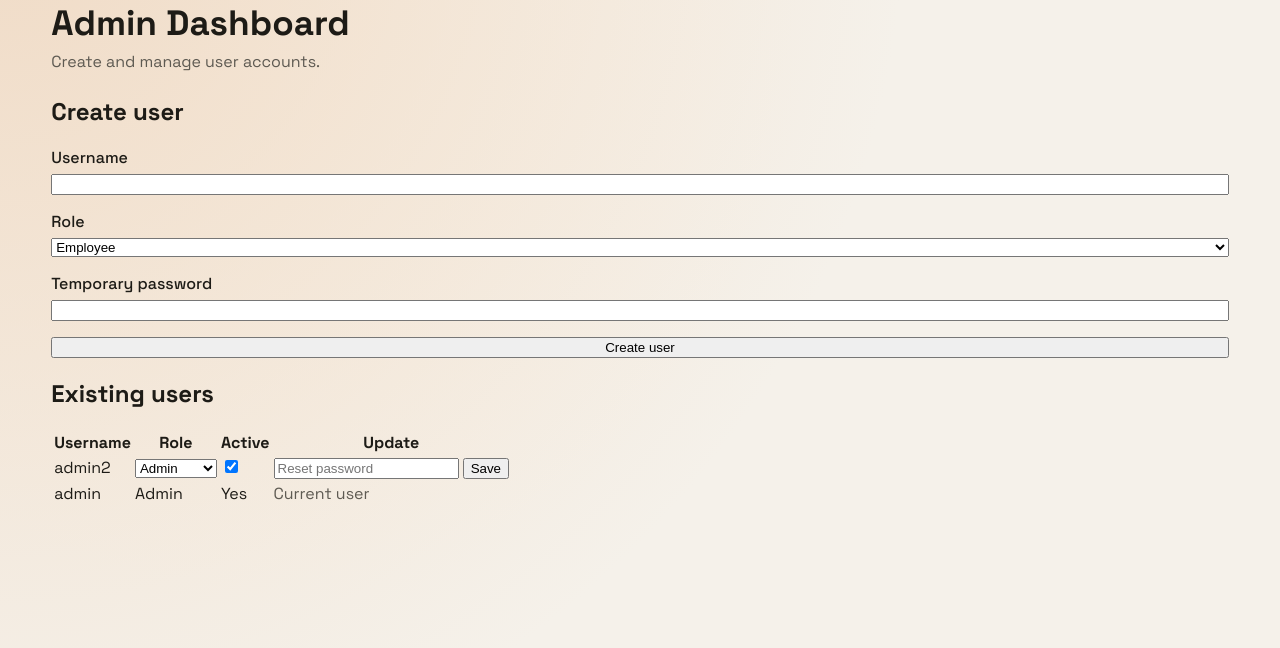
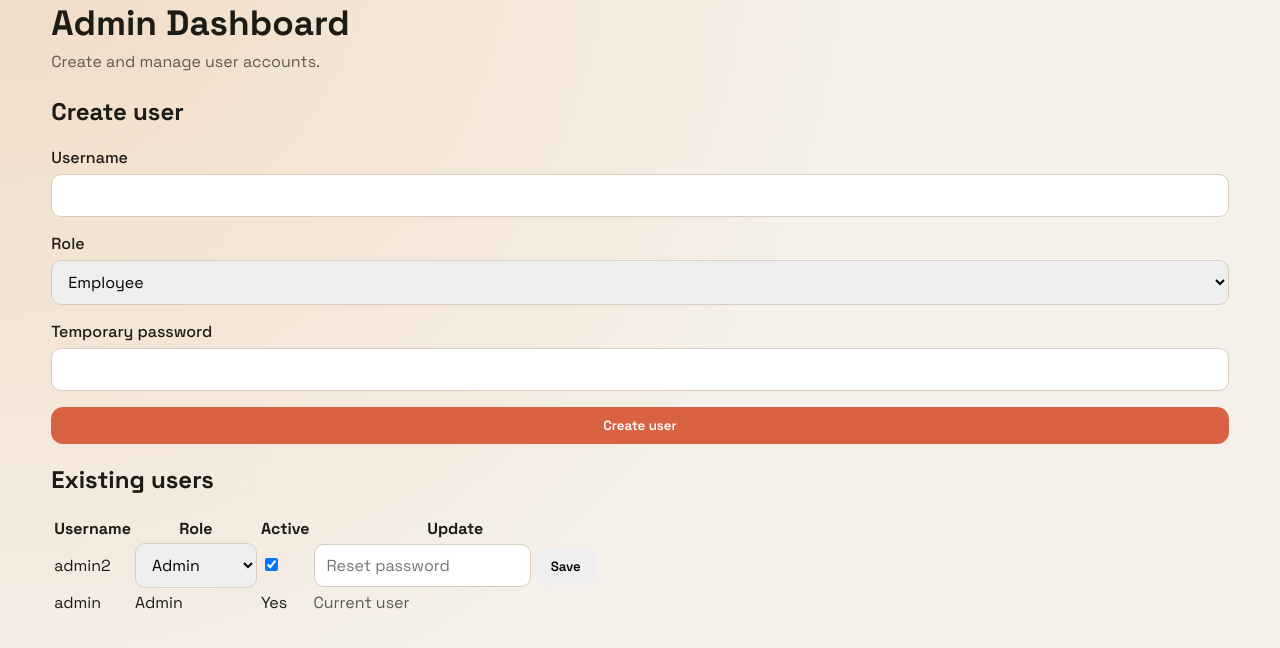
Before and after one commit to NikosTsigkros/tsigkros-crm-nyc, a Flask app: page /admin/users in a window 1280 px wide. Shown: the part 96-744 px from the top of the page. Run offline with Flask 3, Linux system fonts and the light colour scheme; a user stored in the database is signed in; data comes from the database, SQL or seed files in the repository.

Commit message:
add css for inputs & buttons

```diff
--- a/app/static/app.css
+++ b/app/static/app.css
@@ -139,3 +139,54 @@ body {
   gap: 6px;
   font-weight: 500;
 }
+
+input,
+select,
+textarea {
+  padding: 10px 12px;
+  border-radius: 10px;
+  border: 1px solid #d8cdbf;
+  font-family: inherit;
+  font-size: 1rem;
+}
+
+input:focus,
+select:focus,
+textarea:focus {
+  outline: 2px solid var(--accent);
+  border-color: var(--accent);
+}
+
+textarea {
+  resize: vertical;
+}
+
+.checkbox {
+  display: flex;
+  align-items: center;
+  gap: 10px;
+  font-weight: 500;
+}
+
+button,
+.primary,
+.ghost,
+.danger {
+  font-family: inherit;
+  border: none;
+  cursor: pointer;
+  padding: 10px 16px;
+  border-radius: 12px;
+  text-decoration: none;
+  font-weight: 600;
+}
+
+.primary {
+  background: var(--accent);
+  color: #fff;
+}
+
+.primary:hover,
+.primary:focus {
+  background: var(--accent-dark);
+}
```
